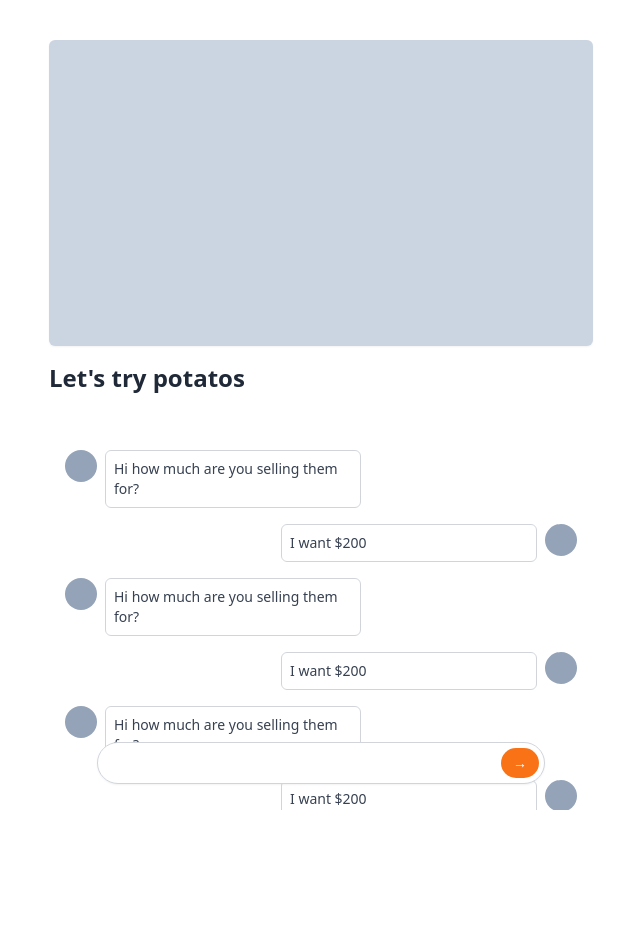
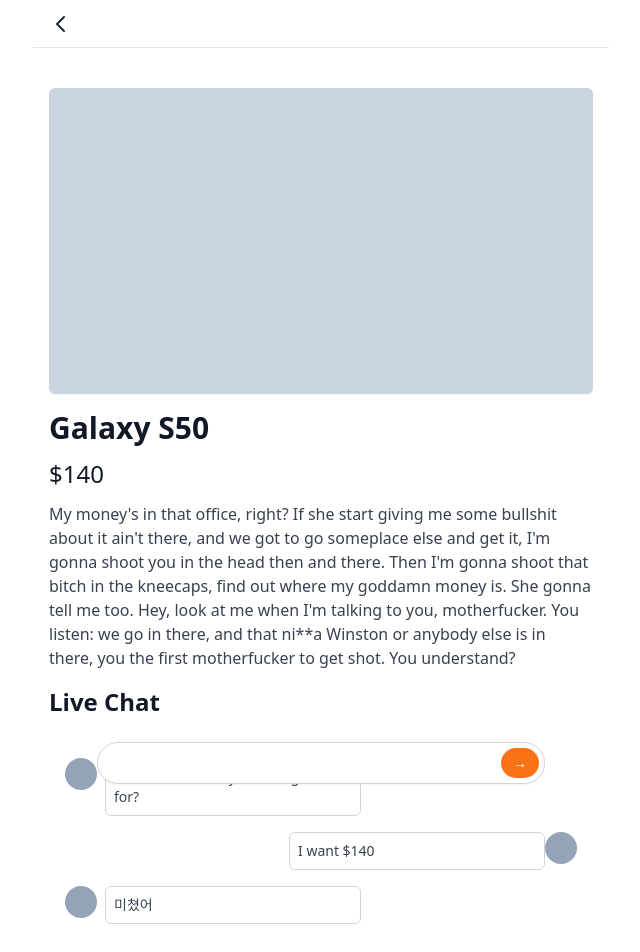
Before and after one commit to jacesoul/carrot-market, a Next.js app: page /streams/0 in a window 1280 px wide. Shown: the top 952 px of the page, without its empty margins (319-959 px from the left). Before the commit the page ends 850 px from the top, so only its background shows below. Built offline with nearby package versions, Linux system fonts and the light colour scheme.

Commit message:
Create message components and implement overall pages

```diff
--- a/components/layout.tsx
+++ b/components/layout.tsx
@@ -22,11 +22,7 @@
   };
   return (
     <div>
-      <div
-        className={cls(
-          "bg-white w-full text-lg max-w-xl font-medium py-3 fixed text-gray-800 border-b top-0 flex items-center px-10 justify-center"
-        )}
-      >
+      <div className="bg-white w-full text-lg max-w-xl font-medium py-3 fixed text-gray-800 border-b top-0 flex items-center px-10 justify-center h-12">
         {canGoBack ? (
           <button onClick={onClick} className=" absolute left-4 ">
             <svg
--- /dev/null
+++ b/components/message.tsx
@@ -0,0 +1,27 @@
+import { cls } from "../libs/utils";
+
+interface MessageProps {
+  message: string;
+  reversed?: boolean;
+  avatarUrl?: string;
+}
+
+export default function Message({
+  message,
+  avatarUrl,
+  reversed,
+}: MessageProps) {
+  return (
+    <div
+      className={cls(
+        "flex items-start",
+        reversed ? "flex-row-reverse space-x-reverse" : "space-x-2"
+      )}
+    >
+      <div className=" w-8 h-8 rounded-full bg-slate-400" />
+      <div className=" w-1/2 text-sm text-gray-700 p-2 border border-gray-300 rounded-md">
+        <p>{message}</p>
+      </div>
+    </div>
+  );
+}
--- a/pages/chats/[id].tsx
+++ b/pages/chats/[id].tsx
@@ -1,81 +1,15 @@
 import type { NextPage } from "next";
+import Layout from "../../components/layout";
+import Message from "../../components/message";
 
 const ChatDetail: NextPage = () => {
   return (
+    <Layout canGoBack title="Steve">
       <div className=" py-10 px-4 space-y-4 pb-16">
-      <div className=" flex items-start space-x-2">
-        <div className=" w-8 h-8 rounded-full bg-slate-400" />
-        <div className=" w-1/2 text-sm text-gray-700 p-2 border border-gray-300 rounded-md">
-          <p>Hi how much are you selling them for?</p>
-        </div>
-      </div>
-      <div className=" flex flex-row-reverse items-start space-x-2 space-x-reverse">
-        <div className=" w-8 h-8 rounded-full bg-slate-400" />
-        <div className=" w-1/2 text-sm text-gray-700 p-2 border border-gray-300 rounded-md">
-          <p>I want $200</p>
-        </div>
-      </div>
-      <div className=" flex items-start space-x-2">
-        <div className=" w-8 h-8 rounded-full bg-slate-400" />
-        <div className=" w-1/2 text-sm text-gray-700 p-2 border border-gray-300 rounded-md">
-          <p>미쳤어</p>
-        </div>
-      </div>
-      <div className=" flex items-start space-x-2">
-        <div className=" w-8 h-8 rounded-full bg-slate-400" />
-        <div className=" w-1/2 text-sm text-gray-700 p-2 border border-gray-300 rounded-md">
-          <p>Hi how much are you selling them for?</p>
-        </div>
-      </div>
-      <div className=" flex flex-row-reverse items-start space-x-2 space-x-reverse">
-        <div className=" w-8 h-8 rounded-full bg-slate-400" />
-        <div className=" w-1/2 text-sm text-gray-700 p-2 border border-gray-300 rounded-md">
-          <p>I want $200</p>
-        </div>
-      </div>
-      <div className=" flex items-start space-x-2">
-        <div className=" w-8 h-8 rounded-full bg-slate-400" />
-        <div className=" w-1/2 text-sm text-gray-700 p-2 border border-gray-300 rounded-md">
-          <p>미쳤어</p>
-        </div>
-      </div>
-      <div className=" flex items-start space-x-2">
-        <div className=" w-8 h-8 rounded-full bg-slate-400" />
-        <div className=" w-1/2 text-sm text-gray-700 p-2 border border-gray-300 rounded-md">
-          <p>Hi how much are you selling them for?</p>
-        </div>
-      </div>
-      <div className=" flex flex-row-reverse items-start space-x-2 space-x-reverse">
-        <div className=" w-8 h-8 rounded-full bg-slate-400" />
-        <div className=" w-1/2 text-sm text-gray-700 p-2 border border-gray-300 rounded-md">
-          <p>I want $200</p>
-        </div>
-      </div>
-      <div className=" flex items-start space-x-2">
-        <div className=" w-8 h-8 rounded-full bg-slate-400" />
-        <div className=" w-1/2 text-sm text-gray-700 p-2 border border-gray-300 rounded-md">
-          <p>미쳤어</p>
-        </div>
-      </div>
-      <div className=" flex items-start space-x-2">
-        <div className=" w-8 h-8 rounded-full bg-slate-400" />
-        <div className=" w-1/2 text-sm text-gray-700 p-2 border border-gray-300 rounded-md">
-          <p>Hi how much are you selling them for?</p>
-        </div>
-      </div>
-      <div className=" flex flex-row-reverse items-start space-x-2 space-x-reverse">
-        <div className=" w-8 h-8 rounded-full bg-slate-400" />
-        <div className=" w-1/2 text-sm text-gray-700 p-2 border border-gray-300 rounded-md">
-          <p>I want $200</p>
-        </div>
-      </div>
-      <div className=" flex items-start space-x-2">
-        <div className=" w-8 h-8 rounded-full bg-slate-400" />
-        <div className=" w-1/2 text-sm text-gray-700 p-2 border border-gray-300 rounded-md">
-          <p>미쳤어</p>
-        </div>
-      </div>
-      <div className=" fixed bottom-2 inset-x-0 py-2">
+        <Message message="Hi how much are you selling them for?" />
+        <Message message="I want $400" reversed />
+        <Message message="미쳤어" />
+        <form className=" fixed bottom-2 inset-x-0 py-2">
           <div className=" flex items-center relative max-w-md w-full mx-auto">
             <input
               type="text"
@@ -87,8 +21,9 @@
               </button>
             </div>
           </div>
+        </form>
       </div>
-    </div>
+    </Layout>
   );
 };
 
--- a/pages/streams/[id].tsx
+++ b/pages/streams/[id].tsx
@@ -1,133 +1,32 @@
 import type { NextPage } from "next";
+import Layout from "../../components/layout";
+import Message from "../../components/message";
 
 const StreamDetail: NextPage = () => {
   return (
+    <Layout canGoBack>
       <div className=" py-10 px-4 space-y-4 ">
         <div className=" w-full rounded-md shadow-sm bg-slate-300 aspect-video" />
-      <h3 className=" text-gray-800 font-semibold text-2xl mt-2">
-        Let's try potatos
-      </h3>
-      <div className=" py-10 px-4 space-y-4 pb-16 h-[50vh] overflow-y-scroll">
-        <div className=" flex items-start space-x-2">
-          <div className=" w-8 h-8 rounded-full bg-slate-400" />
-          <div className=" w-1/2 text-sm text-gray-700 p-2 border border-gray-300 rounded-md">
-            <p>Hi how much are you selling them for?</p>
+        <div className="mt-5">
+          <h1 className=" text-3xl font-bold text-gray-900">Galaxy S50</h1>
+          <span className=" text-2xl block mt-3 text-gray-900">$140</span>
+          <p className=" my-3 text-gray-700">
+            My money&apos;s in that office, right? If she start giving me some
+            bullshit about it ain&apos;t there, and we got to go someplace else
+            and get it, I&apos;m gonna shoot you in the head then and there.
+            Then I&apos;m gonna shoot that bitch in the kneecaps, find out where
+            my goddamn money is. She gonna tell me too. Hey, look at me when
+            I&apos;m talking to you, motherfucker. You listen: we go in there,
+            and that ni**a Winston or anybody else is in there, you the first
+            motherfucker to get shot. You understand?
+          </p>
         </div>
-        </div>
-        <div className=" flex flex-row-reverse items-start space-x-2 space-x-reverse">
-          <div className=" w-8 h-8 rounded-full bg-slate-400" />
-          <div className=" w-1/2 text-sm text-gray-700 p-2 border border-gray-300 rounded-md">
-            <p>I want $200</p>
-          </div>
-        </div>
-        <div className=" flex items-start space-x-2">
-          <div className=" w-8 h-8 rounded-full bg-slate-400" />
-          <div className=" w-1/2 text-sm text-gray-700 p-2 border border-gray-300 rounded-md">
-            <p>Hi how much are you selling them for?</p>
-          </div>
-        </div>
-        <div className=" flex flex-row-reverse items-start space-x-2 space-x-reverse">
-          <div className=" w-8 h-8 rounded-full bg-slate-400" />
-          <div className=" w-1/2 text-sm text-gray-700 p-2 border border-gray-300 rounded-md">
-            <p>I want $200</p>
-          </div>
-        </div>
-        <div className=" flex items-start space-x-2">
-          <div className=" w-8 h-8 rounded-full bg-slate-400" />
-          <div className=" w-1/2 text-sm text-gray-700 p-2 border border-gray-300 rounded-md">
-            <p>Hi how much are you selling them for?</p>
-          </div>
-        </div>
-        <div className=" flex flex-row-reverse items-start space-x-2 space-x-reverse">
-          <div className=" w-8 h-8 rounded-full bg-slate-400" />
-          <div className=" w-1/2 text-sm text-gray-700 p-2 border border-gray-300 rounded-md">
-            <p>I want $200</p>
-          </div>
-        </div>
-        <div className=" flex items-start space-x-2">
-          <div className=" w-8 h-8 rounded-full bg-slate-400" />
-          <div className=" w-1/2 text-sm text-gray-700 p-2 border border-gray-300 rounded-md">
-            <p>Hi how much are you selling them for?</p>
-          </div>
-        </div>
-        <div className=" flex flex-row-reverse items-start space-x-2 space-x-reverse">
-          <div className=" w-8 h-8 rounded-full bg-slate-400" />
-          <div className=" w-1/2 text-sm text-gray-700 p-2 border border-gray-300 rounded-md">
-            <p>I want $200</p>
-          </div>
-        </div>
-        <div className=" flex items-start space-x-2">
-          <div className=" w-8 h-8 rounded-full bg-slate-400" />
-          <div className=" w-1/2 text-sm text-gray-700 p-2 border border-gray-300 rounded-md">
-            <p>Hi how much are you selling them for?</p>
-          </div>
-        </div>
-        <div className=" flex flex-row-reverse items-start space-x-2 space-x-reverse">
-          <div className=" w-8 h-8 rounded-full bg-slate-400" />
-          <div className=" w-1/2 text-sm text-gray-700 p-2 border border-gray-300 rounded-md">
-            <p>I want $200</p>
-          </div>
-        </div>
-        <div className=" flex items-start space-x-2">
-          <div className=" w-8 h-8 rounded-full bg-slate-400" />
-          <div className=" w-1/2 text-sm text-gray-700 p-2 border border-gray-300 rounded-md">
-            <p>Hi how much are you selling them for?</p>
-          </div>
-        </div>
-        <div className=" flex flex-row-reverse items-start space-x-2 space-x-reverse">
-          <div className=" w-8 h-8 rounded-full bg-slate-400" />
-          <div className=" w-1/2 text-sm text-gray-700 p-2 border border-gray-300 rounded-md">
-            <p>I want $200</p>
-          </div>
-        </div>
-        <div className=" flex items-start space-x-2">
-          <div className=" w-8 h-8 rounded-full bg-slate-400" />
-          <div className=" w-1/2 text-sm text-gray-700 p-2 border border-gray-300 rounded-md">
-            <p>Hi how much are you selling them for?</p>
-          </div>
-        </div>
-        <div className=" flex flex-row-reverse items-start space-x-2 space-x-reverse">
-          <div className=" w-8 h-8 rounded-full bg-slate-400" />
-          <div className=" w-1/2 text-sm text-gray-700 p-2 border border-gray-300 rounded-md">
-            <p>I want $200</p>
-          </div>
-        </div>
-        <div className=" flex items-start space-x-2">
-          <div className=" w-8 h-8 rounded-full bg-slate-400" />
-          <div className=" w-1/2 text-sm text-gray-700 p-2 border border-gray-300 rounded-md">
-            <p>Hi how much are you selling them for?</p>
-          </div>
-        </div>
-        <div className=" flex flex-row-reverse items-start space-x-2 space-x-reverse">
-          <div className=" w-8 h-8 rounded-full bg-slate-400" />
-          <div className=" w-1/2 text-sm text-gray-700 p-2 border border-gray-300 rounded-md">
-            <p>I want $200</p>
-          </div>
-        </div>
-        <div className=" flex items-start space-x-2">
-          <div className=" w-8 h-8 rounded-full bg-slate-400" />
-          <div className=" w-1/2 text-sm text-gray-700 p-2 border border-gray-300 rounded-md">
-            <p>Hi how much are you selling them for?</p>
-          </div>
-        </div>
-        <div className=" flex flex-row-reverse items-start space-x-2 space-x-reverse">
-          <div className=" w-8 h-8 rounded-full bg-slate-400" />
-          <div className=" w-1/2 text-sm text-gray-700 p-2 border border-gray-300 rounded-md">
-            <p>I want $200</p>
-          </div>
-        </div>
-        <div className=" flex items-start space-x-2">
-          <div className=" w-8 h-8 rounded-full bg-slate-400" />
-          <div className=" w-1/2 text-sm text-gray-700 p-2 border border-gray-300 rounded-md">
-            <p>Hi how much are you selling them for?</p>
-          </div>
-        </div>
-        <div className=" flex flex-row-reverse items-start space-x-2 space-x-reverse">
-          <div className=" w-8 h-8 rounded-full bg-slate-400" />
-          <div className=" w-1/2 text-sm text-gray-700 p-2 border border-gray-300 rounded-md">
-            <p>I want $200</p>
-          </div>
-        </div>
+        <div>
+          <h2 className=" text-2xl font-bold text-gray-900">Live Chat</h2>
+          <div className=" py-10 pb-16 h-[50vh] overflow-y-scroll px-4 space-y-4">
+            <Message message="Hi how much are you selling them for?" />
+            <Message message="I want $140" reversed />
+            <Message message="미쳤어" />
           </div>
           <div className=" fixed bottom-2 inset-x-0 py-2">
             <div className=" flex items-center relative max-w-md w-full mx-auto">
@@ -143,6 +42,8 @@
             </div>
           </div>
         </div>
+      </div>
+    </Layout>
   );
 };
 
```
Lines whose indentation alone changed are shown as unchanged.
